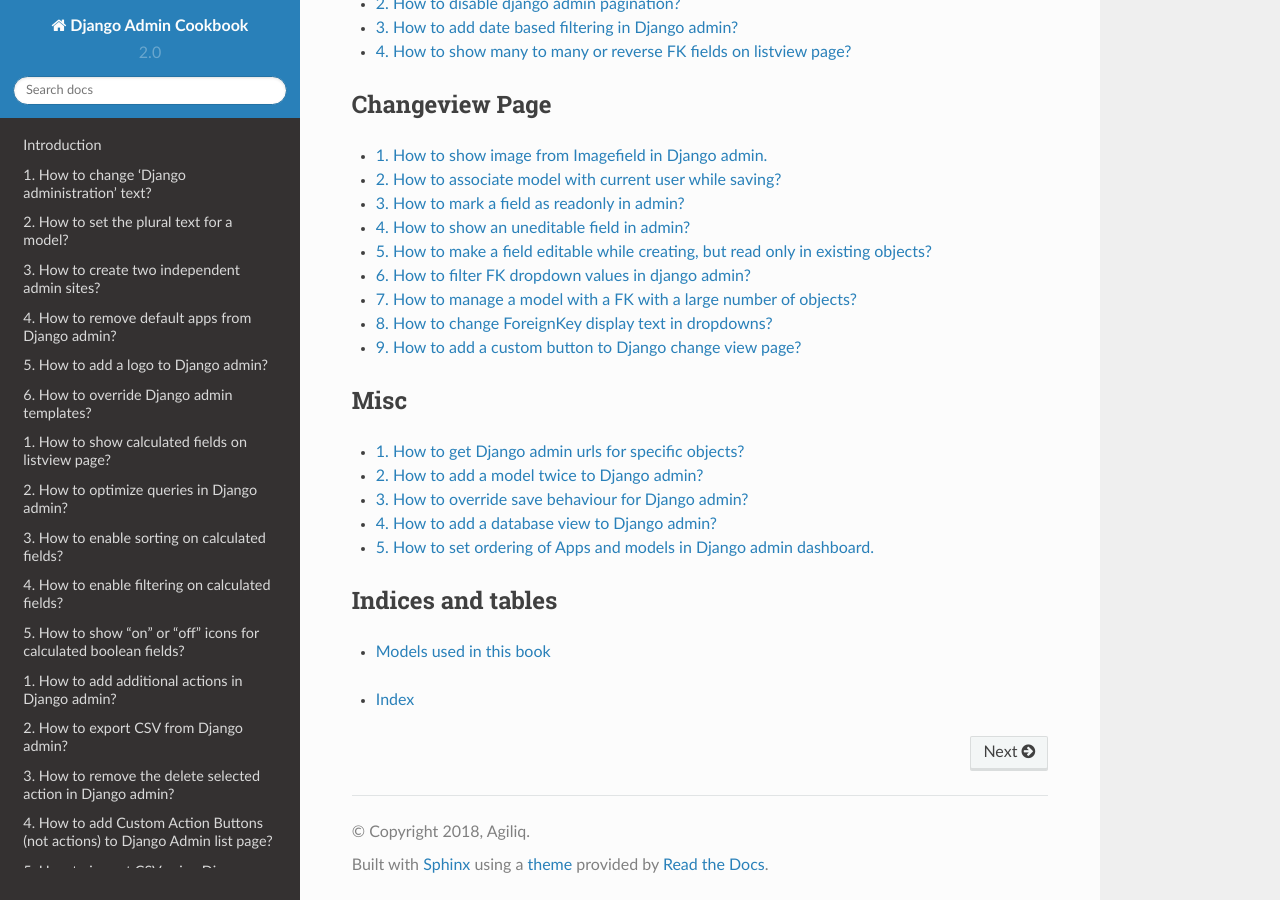
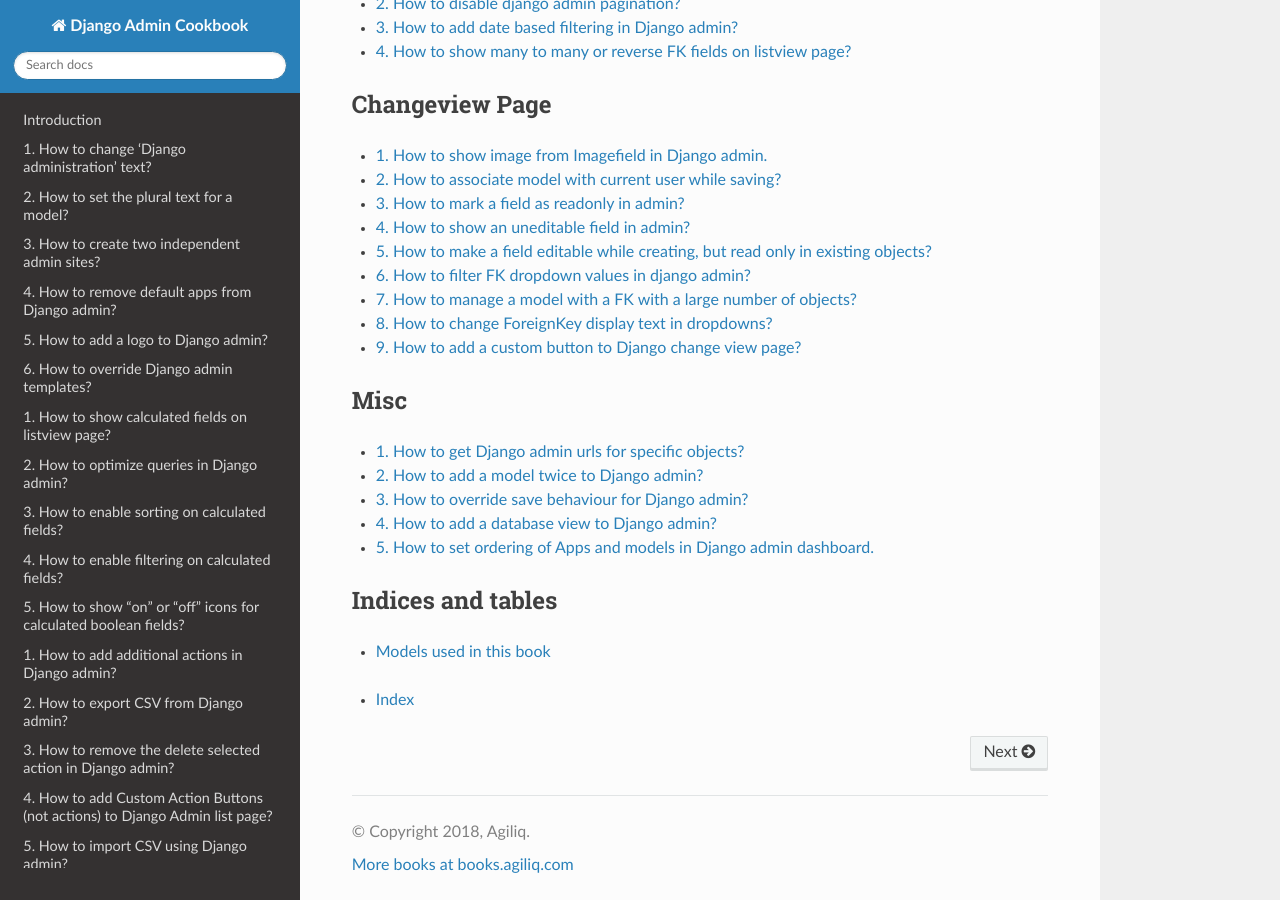
Before and after one commit to agiliq/django-admin-cookbook, a Sphinx documentation site: the page built from docs/index.rst, in a window 1280 px wide and 900 px high, scrolled down 2648 px. Built offline with Sphinx 7.4.7 and the Read the Docs theme 2.0.0, drawn with Linux system fonts in a browser that asks for light colours; some of the changed text lies outside the part shown.

Commit message:
Design customizations

```diff
--- /dev/null
+++ b/docs/_templates/breadcrumbs.html
@@ -0,0 +1,14 @@
+{%- extends "sphinx_rtd_theme/breadcrumbs.html" %}
+
+{% block breadcrumbs %}
+      <li><a href="https://books.agiliq.com/">{{ _('Books') }}</a> &raquo;</li>
+      <li><a href="{{ pathto(master_doc) }}">{{ _('Django Admin Cookbook') }}</a> &raquo;</li>
+        {% for doc in parents %}
+          <li><a href="{{ doc.link|e }}">{{ doc.title }}</a> &raquo;</li>
+        {% endfor %}
+      <li>{{ title }}</li>
+    {% endblock %}
+
+
+{% block breadcrumbs_aside %}
+{% endblock %}
--- /dev/null
+++ b/docs/_templates/footer.html
@@ -0,0 +1,5 @@
+{%- extends "sphinx_rtd_theme/footer.html" %}
+
+{%- block extrafooter %}
+<a href="https://books.agiliq.com">More books at books.agiliq.com</a>
+{% endblock %}
--- a/docs/conf.py
+++ b/docs/conf.py
@@ -14,7 +14,8 @@
 extensions = []
 
 # Add any paths that contain templates here, relative to this directory.
-templates_path = ['_templates']
+templates_path = ['_templates',]
+
 
 # The suffix(es) of source filenames.
 # You can specify multiple suffix as a list of string:
@@ -121,3 +122,12 @@
 # -- Custom marketing js ---
 def setup(app):
     app.add_javascript('js/custom.js')
+
+
+# Design customizations
+
+html_theme_options = {
+    'display_version': False,
+}
+
+html_show_sphinx = False
```
